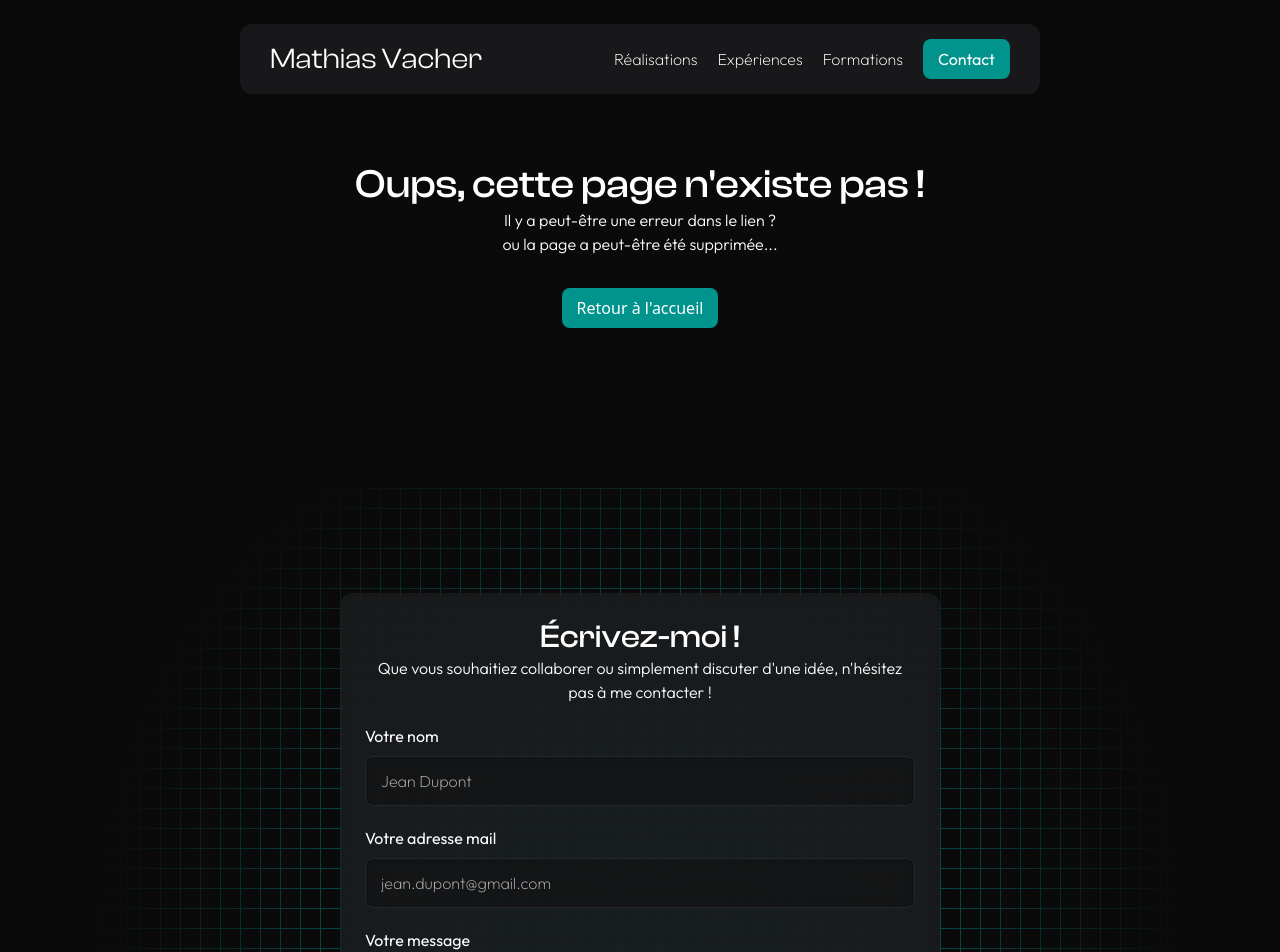
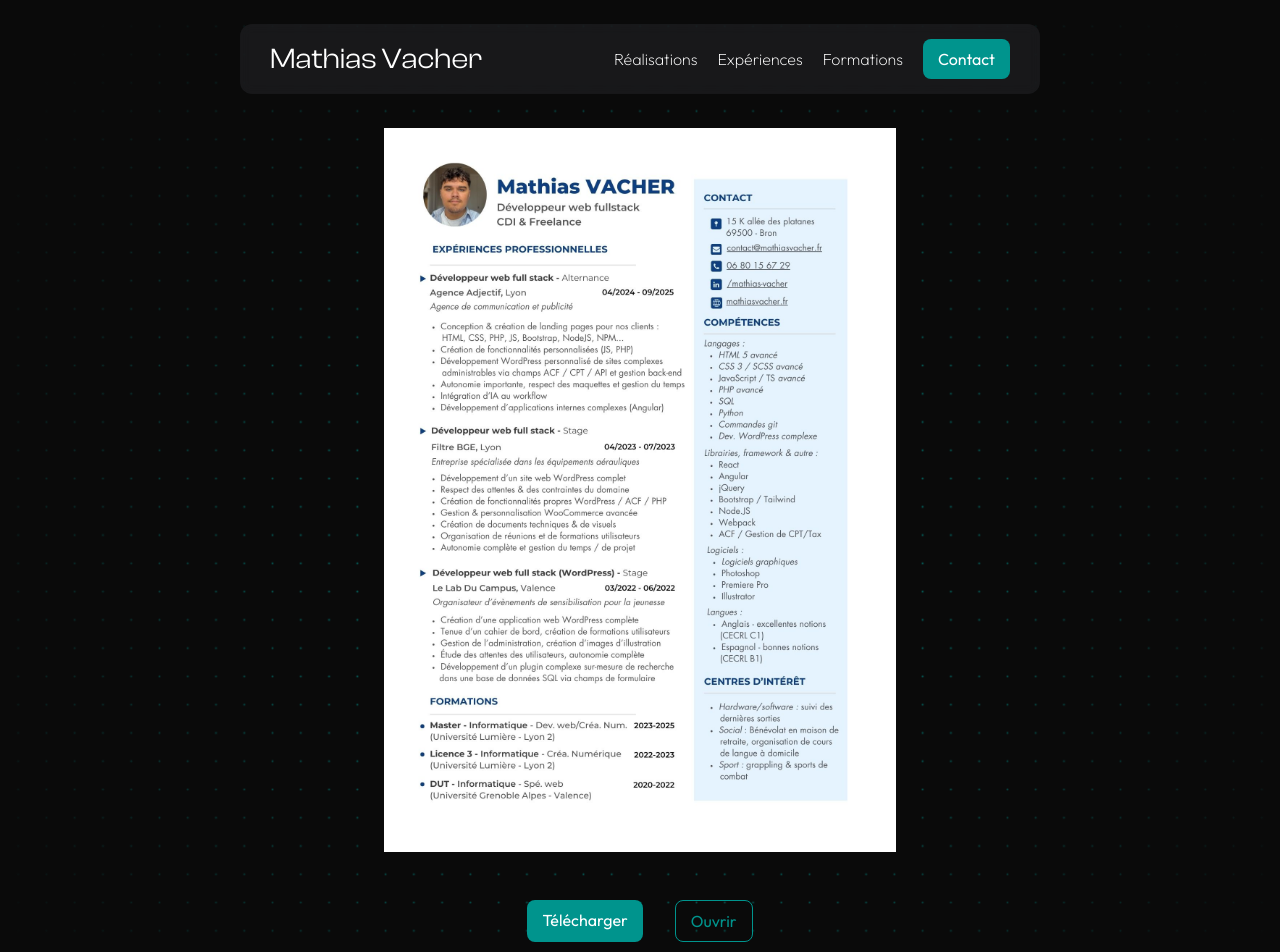
Before and after one commit to mathiasvacher/portfolio, a React (Vite) app: page /cv in a window 1280 px wide. Shown: the top 952 px of the page. Built offline with nearby package versions, Linux system fonts and the light colour scheme.

Commit message:
add page cv

```diff
--- a/src/App.tsx
+++ b/src/App.tsx
@@ -11,6 +11,7 @@ import Error from "./components/404.tsx";
 import PageRealisations from "./pages/realisations.tsx";
 import Homepage from "./pages/homepage.tsx";
 import RealisationsDetails from "./pages/realisation-details.tsx";
+import CV from "./pages/cv.tsx";
 
 const pageVariants = {
   initial: { opacity: 0 },
@@ -51,6 +52,14 @@ function AnimatedRoutes() {
           }
         />
         <Route
+          path="/cv"
+          element={
+            <PageWrapper>
+              <CV />
+            </PageWrapper>
+          }
+        />
+        <Route
           path="/realisations/:projetId"
           element={
             <PageWrapper>
--- a/src/components/homepage/hero.tsx
+++ b/src/components/homepage/hero.tsx
@@ -1,5 +1,4 @@
 import LogoSocials from "../logos-socials";
-import CV from "../../assets/pdf/CV_Mathias_Vacher.pdf";
 function Hero() {
   return (
     <section id="hero">
@@ -25,13 +24,7 @@ function Hero() {
               {" "}
               Voir mes projets
             </a>
-            <a
-              href={CV}
-              target="_blank"
-              rel="noopener noreferrer"
-              className="bouton secondary"
-            >
-              {" "}
+            <a href="/cv" className="bouton secondary">
               Mon CV
             </a>
           </div>
--- /dev/null
+++ b/src/pages/cv.tsx
@@ -0,0 +1,36 @@
+import CvFile from '../assets/cv/CV_Mathias_Vacher.pdf';
+import CvImg from '../assets/cv/CV_Mathias_Vacher.jpg';
+
+function CV() {
+  return (
+    <section id="cv-page">
+      <div className="gradient">
+        <div className="content">
+
+          <img src={CvImg} alt="CV Mathias Vacher" />
+
+          <div className="btn-hero">
+            <a
+              href={CvFile}
+              className="bouton"
+              download="CV_Mathias_Vacher.pdf"
+            >
+              Télécharger
+            </a>
+
+            <a
+              href={CvFile}
+              className="bouton secondary"
+              target="_blank"
+              rel="noopener noreferrer"
+            >
+              Ouvrir
+            </a>
+          </div>
+        </div>
+      </div>
+    </section>
+  );
+}
+
+export default CV;
--- /dev/null
+++ b/src/scss/cv/cv.scss
@@ -0,0 +1,55 @@
+@use '../variables' as *;
+
+#cv-page {
+
+
+    background-image: radial-gradient(circle, $accent-color 0%, transparent 8%);
+    background-size: 25px 25px; /* Espacement des points */
+    background-repeat: repeat;
+    background-position: center center;
+
+    animation: pulse 30s infinite ease-in-out; /* Animation respiration */
+
+    @media (max-width: 750px) {
+        padding: 7rem 5% 10% 5%;
+    }
+
+    .gradient {
+        background: $background-color;
+        background: radial-gradient(circle, rgba(10,10,10,0) 0%, $background-color 90%);
+    }
+
+    .content {
+        padding: 10%;
+        width: 100%;
+        display: flex;
+        flex-direction: column;
+        align-items: center;
+        justify-content: center;
+        text-align: center;
+        gap: 3rem;
+    }
+
+    img {
+        width: 50%;
+        height: 100%;
+        border: none;
+
+        @media (max-width: 700px) {
+            width: 100%;
+
+        }
+    }
+
+    .btn-hero {
+        display: flex;
+        flex-direction: row;
+        gap: 2rem;
+
+        @media (max-width: 350px) {
+            flex-direction: column;
+            gap: 1rem;
+        }
+    }
+
+}
--- a/src/scss/style.scss
+++ b/src/scss/style.scss
@@ -12,6 +12,8 @@
 @use 'image-modal' as *;
 
 @use '404' as *;
+
+@use './cv/cv' as *;
 
 @use './homepage/hero' as *;
 @use './homepage/experiences' as *;
@@ -81,7 +83,7 @@ body {
 section {
     margin: $spacing-section auto;
 
-    &#hero {
+    &#hero, &#cv-page{
         margin-top: 0 !important;
     }
 
```
Also changed, not shown: src/assets/cv/CV_Mathias_Vacher.jpg (added), 1 other file (tests, documents, lock files or other folders).
